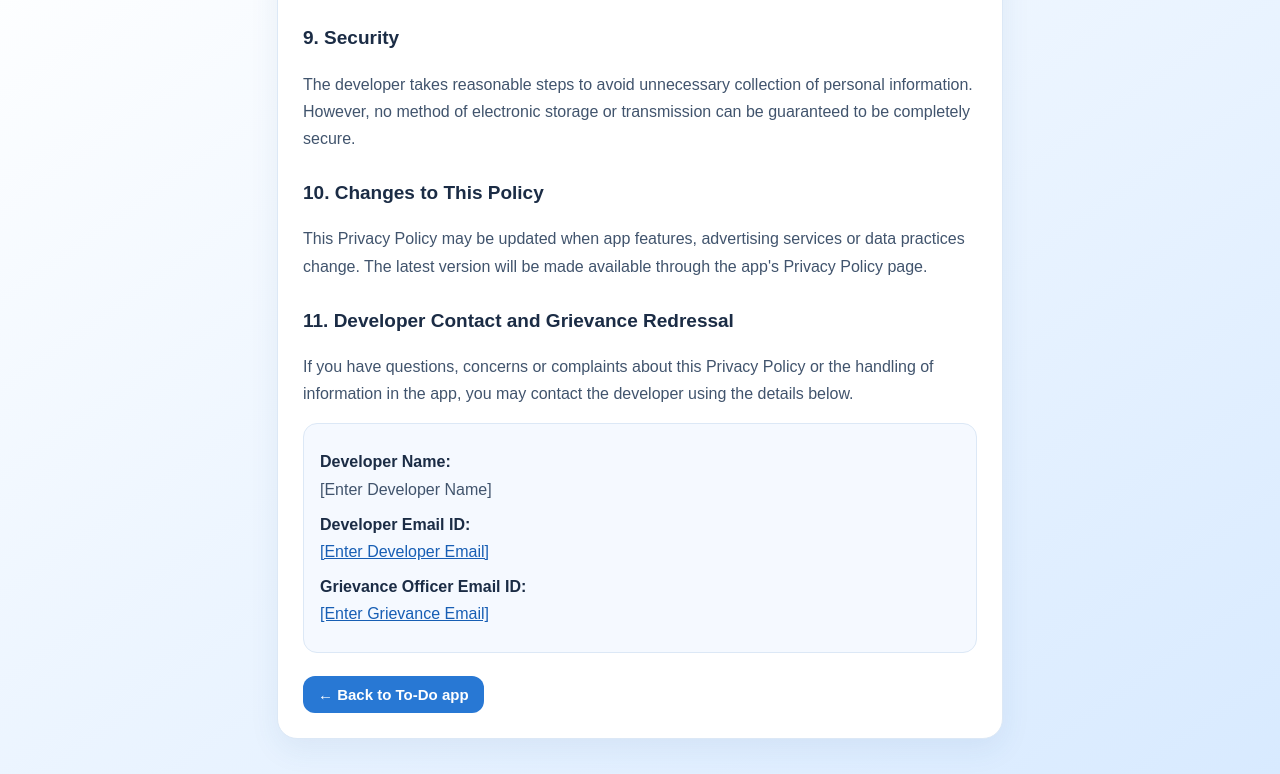
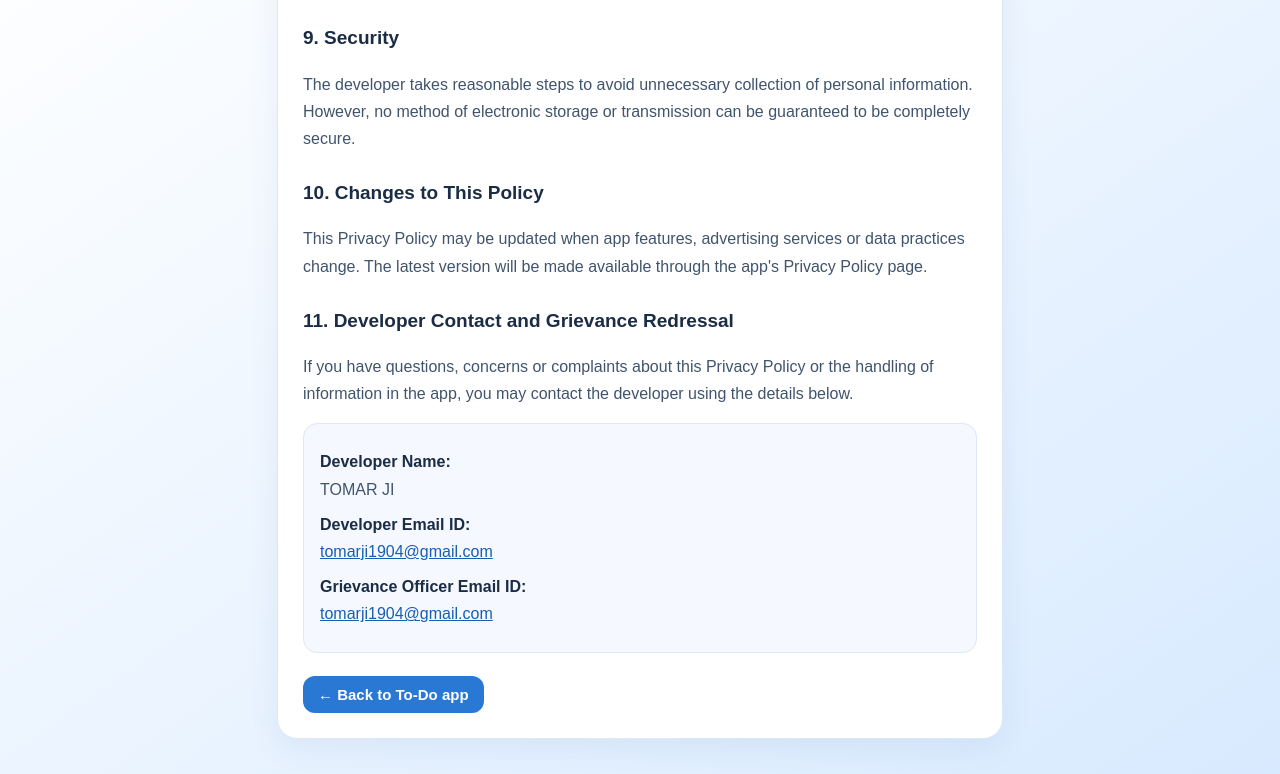
Before and after one commit to Tomarji1907/TO-DO-Privacy-Policy, a plain HTML site: page index.html in a window 1280 px wide. Shown: the part 2255-3029 px from the top of the page. Drawn offline with Linux system fonts and the light colour scheme.

Commit message:
Update index.html

```diff
--- a/index.html
+++ b/index.html
@@ -348,20 +348,20 @@
 
             <p>
                 <strong>Developer Name:</strong><br>
-                [Enter Developer Name]
+                TOMAR JI
             </p>
 
             <p>
                 <strong>Developer Email ID:</strong><br>
-                <a href="mailto:YOUR_DEVELOPER_EMAIL">
-                    [Enter Developer Email]
+                <a href="tomarji1904@gmail.com">
+                    tomarji1904@gmail.com
                 </a>
             </p>
 
             <p>
                 <strong>Grievance Officer Email ID:</strong><br>
-                <a href="mailto:YOUR_GRIEVANCE_EMAIL">
-                    [Enter Grievance Email]
+                <a href="tomarji1904@gmail.com">
+                    tomarji1904@gmail.com
                 </a>
             </p>
 
```
Lines whose indentation alone changed are shown as unchanged.
